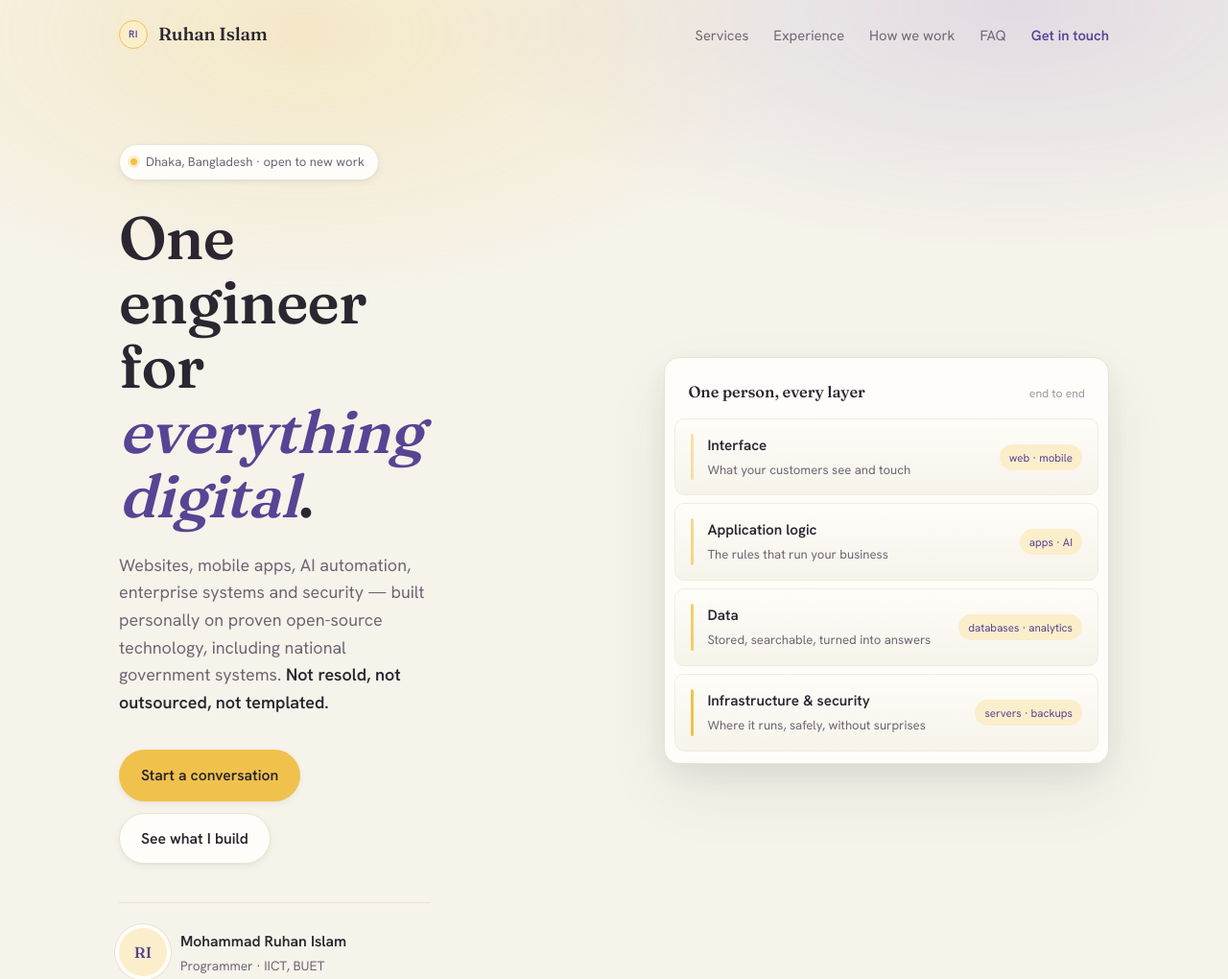
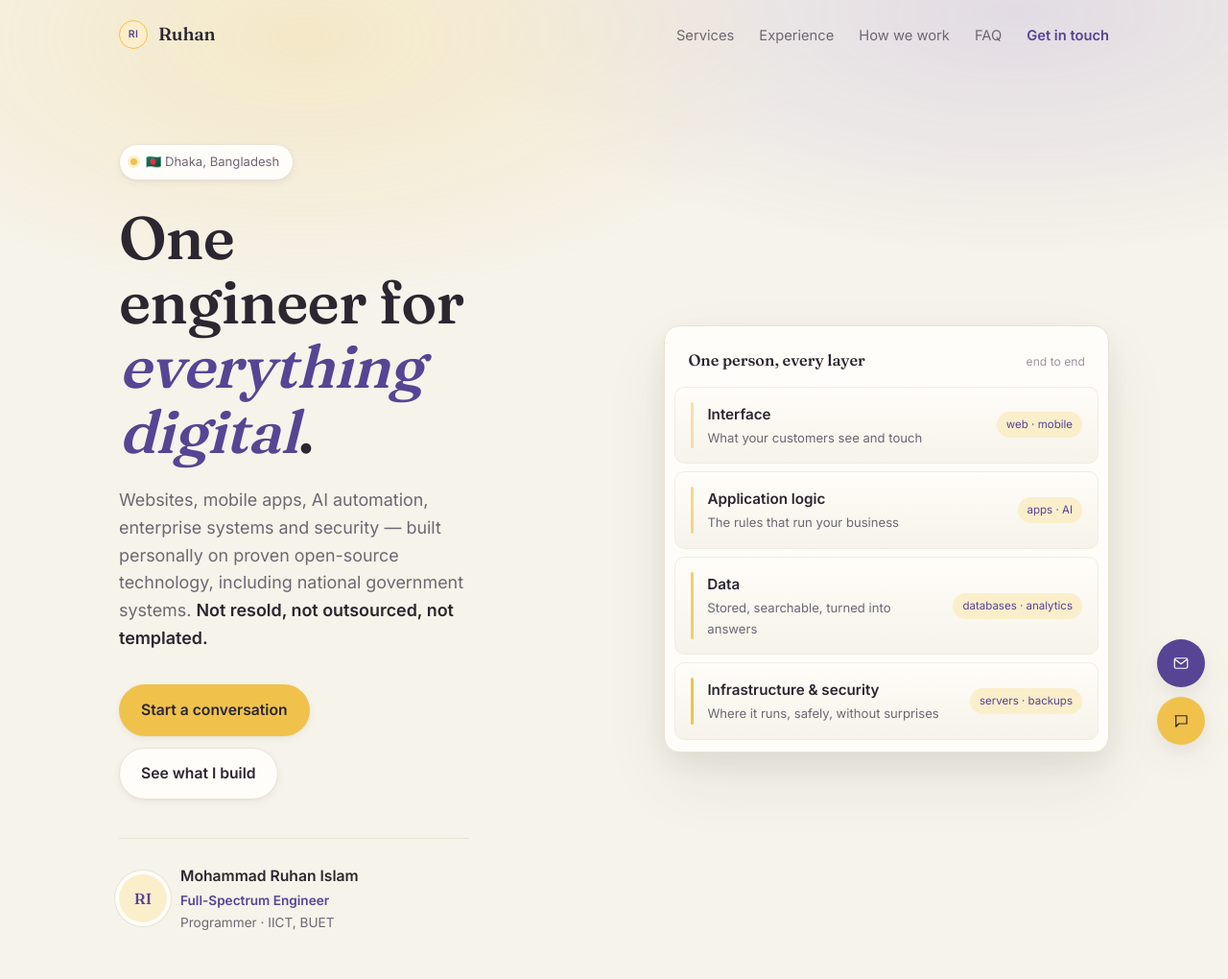
Before and after one commit to ruhanisworking/Portfolio, a plain HTML site: page index.html in a window 1280 px wide. Shown: the top 1020 px of the page at 96% size. Drawn offline with Linux system fonts and the light colour scheme.

Commit message:
Apply changes.md punch list
- Nickname vs full name: nav/footer/og:site_name now show "Ruhan";
  full "Mohammad Ruhan Islam" kept wherever the full name was already used
- Added "Full-Spectrum Engineer" as the title line in the hero identity block
- Restored the floating bottom-right contact button, now two: email + WhatsApp
- Education: KUET line shows duration ("4 years") instead of a year range;
  HSC now notes the Science stream
- Removed "open to new work"; Bangladesh flag now leads the location line
- Swapped body font from Hanken Grotesk to Inter to pair with Fraunces
- changes.md added to .gitignore (personal working notes, not published)

```diff
--- a/css/styles.css
+++ b/css/styles.css
@@ -26,7 +26,7 @@
   --comp-wash:   #ece7f7;   /* soft lavender — complementary wash */
 
   --font-display: "Fraunces", Georgia, serif;
-  --font-body:    "Hanken Grotesk", system-ui, sans-serif;
+  --font-body:    "Inter", system-ui, sans-serif;
 
   --maxw: 1080px;
   --gutter: 24px;
@@ -230,6 +230,7 @@ h1, h2, h3 { overflow-wrap: break-word; }
 }
 .identity-meta { display: flex; flex-direction: column; gap: 1px; }
 .identity-name { font-weight: 600; font-size: 0.98rem; color: var(--ink); }
+.identity-title { font-size: 0.85rem; color: var(--accent-deep); font-weight: 600; }
 .identity-role { font-size: 0.85rem; color: var(--muted); }
 
 /* Signature: "every layer" motif */
@@ -561,6 +562,22 @@ footer { border-top: 1px solid var(--line); padding: 56px 0 60px; background: va
 }
 
 /* =========================================================================
+   FLOATING CONTACT
+   ========================================================================= */
+.fab-stack { position: fixed; bottom: 24px; right: 24px; z-index: 70; display: flex; flex-direction: column; gap: 10px; }
+.fab-btn {
+  width: 50px; height: 50px; border-radius: 50%; display: grid; place-items: center;
+  box-shadow: var(--shadow); transition: transform 0.2s ease, box-shadow 0.2s ease;
+}
+.fab-btn:hover { transform: translateY(-3px) scale(1.05); box-shadow: var(--shadow-lg); }
+.fab-email { background: var(--accent-deep); color: #fff; }
+.fab-whatsapp { background: var(--accent); color: var(--accent-ink); }
+@media (max-width: 640px) {
+  .fab-stack { bottom: 16px; right: 16px; gap: 8px; }
+  .fab-btn { width: 44px; height: 44px; }
+}
+
+/* =========================================================================
    ACCESSIBILITY
    ========================================================================= */
 :focus-visible { outline: 2px solid var(--accent-deep); outline-offset: 3px; border-radius: 4px; }
--- a/index.html
+++ b/index.html
@@ -22,7 +22,7 @@
 
     <!-- Open Graph -->
     <meta property="og:type" content="website" />
-    <meta property="og:site_name" content="Ruhan Islam" />
+    <meta property="og:site_name" content="Ruhan" />
     <meta property="og:url" content="https://ruhan.lol/" />
     <meta property="og:title" content="Mohammad Ruhan Islam — Software, Apps &amp; AI Systems" />
     <meta property="og:description" content="Websites, mobile apps, AI chatbots, enterprise software and security — built personally, engineered on proven open-source technology." />
@@ -86,7 +86,7 @@
     <link rel="preconnect" href="https://fonts.googleapis.com" />
     <link rel="preconnect" href="https://fonts.gstatic.com" crossorigin />
     <link
-      href="https://fonts.googleapis.com/css2?family=Fraunces:opsz,wght@9..144,400..700&family=Hanken+Grotesk:wght@400;500;600;700&display=swap"
+      href="https://fonts.googleapis.com/css2?family=Fraunces:opsz,wght@9..144,400..700&family=Inter:wght@400;500;600;700&display=swap"
       rel="stylesheet"
     />
   </head>
@@ -94,7 +94,7 @@
     <!-- ================= NAV ================= -->
     <nav class="nav" id="nav">
       <div class="nav-inner">
-        <a href="#home" class="wordmark"><span class="seal" aria-hidden="true">RI</span> Ruhan Islam</a>
+        <a href="#home" class="wordmark"><span class="seal" aria-hidden="true">RI</span> Ruhan</a>
         <button class="hamburger" onclick="toggleMobileMenu()" aria-label="Menu" aria-expanded="false">
           <span></span><span></span><span></span>
         </button>
@@ -114,7 +114,7 @@
       <div class="hero-glow" aria-hidden="true"></div>
       <div class="container hero-inner">
         <div class="hero-copy reveal">
-          <span class="hero-avail"><span class="pip" aria-hidden="true"></span> Dhaka, Bangladesh · open to new work</span>
+          <span class="hero-avail"><span class="pip" aria-hidden="true"></span> &#127463;&#127465; Dhaka, Bangladesh</span>
           <h1 class="hero-title display">
             One engineer for <span class="warm">everything digital</span>.
           </h1>
@@ -131,6 +131,7 @@
             <span class="identity-photo photo-slot" aria-hidden="true">RI</span>
             <span class="identity-meta">
               <span class="identity-name">Mohammad Ruhan Islam</span>
+              <span class="identity-title">Full-Spectrum Engineer</span>
               <span class="identity-role">Programmer · IICT, BUET</span>
             </span>
           </div>
@@ -362,8 +363,8 @@
 
         <h3 class="education-label reveal">Education</h3>
         <div class="education-compact reveal">
-          <span class="edu-chip"><strong>Bachelor of Science, Computer Science &amp; Engineering</strong><span>· Khulna University of Engineering &amp; Technology (KUET) · 2018–2024</span></span>
-          <span class="edu-chip"><strong>Higher Secondary Certificate</strong><span>· Notre Dame College, Dhaka · 2018</span></span>
+          <span class="edu-chip"><strong>Bachelor of Science, Computer Science &amp; Engineering</strong><span>· Khulna University of Engineering &amp; Technology (KUET) · 4 years</span></span>
+          <span class="edu-chip"><strong>Higher Secondary Certificate</strong><span>· Science · Notre Dame College, Dhaka · 2018</span></span>
         </div>
       </div>
     </section>
@@ -505,7 +506,7 @@
     <footer>
       <div class="container footer-grid">
         <div class="foot-brand">
-          <span class="foot-mark"><span class="seal" aria-hidden="true">RI</span> Ruhan Islam</span>
+          <span class="foot-mark"><span class="seal" aria-hidden="true">RI</span> Ruhan</span>
           <p class="foot-tagline">
             One engineer for everything digital — websites, apps, AI, enterprise systems
             and security, built personally on open source.
@@ -532,6 +533,15 @@
       </div>
     </footer>
 
+    <div class="fab-stack" aria-label="Quick contact">
+      <a href="mailto:ruhan.9mri@gmail.com" class="fab-btn fab-email" aria-label="Email Ruhan">
+        <svg width="18" height="18" viewBox="0 0 24 24" fill="none"><rect x="3" y="5" width="18" height="14" rx="2" stroke="currentColor" stroke-width="1.6"/><path d="M4 7l8 6 8-6" stroke="currentColor" stroke-width="1.6" stroke-linecap="round" stroke-linejoin="round"/></svg>
+      </a>
+      <a href="https://wa.me/8801749501010" target="_blank" rel="noopener" class="fab-btn fab-whatsapp" aria-label="WhatsApp Ruhan">
+        <svg width="18" height="18" viewBox="0 0 24 24" fill="none"><path d="M4 5h16v11H9l-4 4V5z" stroke="currentColor" stroke-width="1.6" stroke-linejoin="round"/></svg>
+      </a>
+    </div>
+
     <script src="js/script.js"></script>
   </body>
 </html>
```
Also changed, not shown: 1 other file.
